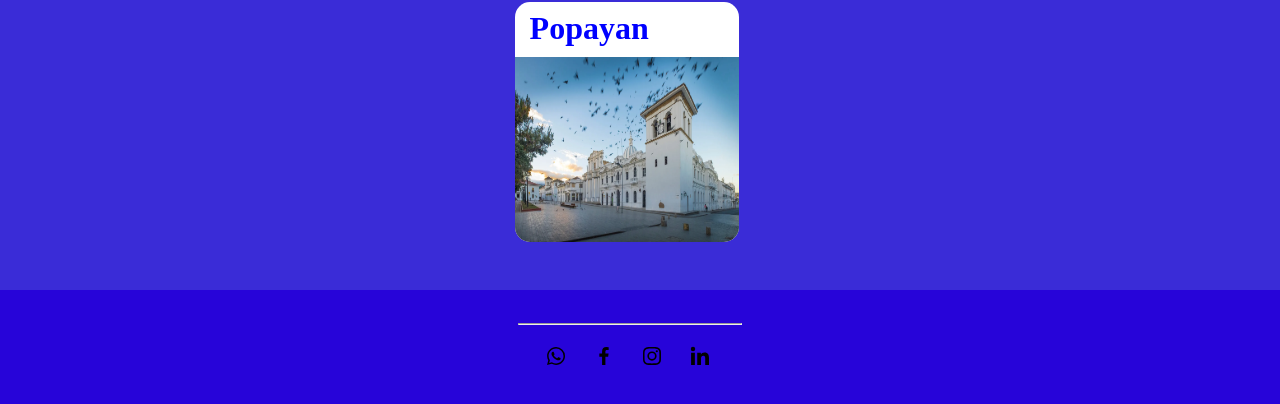
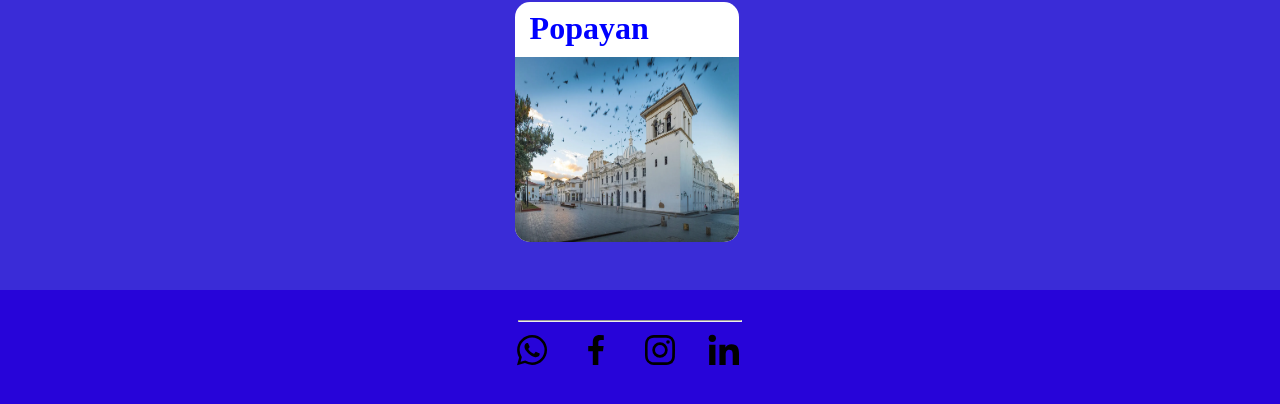
Before and after one commit to Juancaparra/Trabajo, a plain HTML site: page index.html in a window 1280 px wide. Shown: the part 1011-1415 px from the top of the page. Drawn offline with nearby package versions, Linux system fonts and the light colour scheme.

Commit message:
repositorio

```diff
--- a/Styles/styles.css
+++ b/Styles/styles.css
@@ -178,3 +178,7 @@ footer {
   margin-right: 1.5rem;
   font-size: 2.4rem;
 }
+
+.icons-footer {
+  width: 40px;
+}
--- a/index.html
+++ b/index.html
@@ -134,10 +134,10 @@
       <div class="social">
           <hr class="line-footer">
           <ul>
-          <li><img src="Assets/images/bxl-whatsapp.svg" alt=""></li>
-          <li><img src="Assets/images/bxl-facebook.svg" alt=""></li>
-          <li><img src="Assets/images/bxl-instagram.svg" alt=""></li>
-          <li><img src="Assets/images/bxl-linkedin.svg" alt=""></li>
+          <li><img class="icons-footer" src="Assets/images/bxl-whatsapp.svg" alt=""></li>
+          <li><img class="icons-footer" src="Assets/images/bxl-facebook.svg" alt=""></li>
+          <li><img class="icons-footer" src="Assets/images/bxl-instagram.svg" alt=""></li>
+          <li><img class="icons-footer" src="Assets/images/bxl-linkedin.svg" alt=""></li>
         </ul>
       </div>
     </footer>
```
